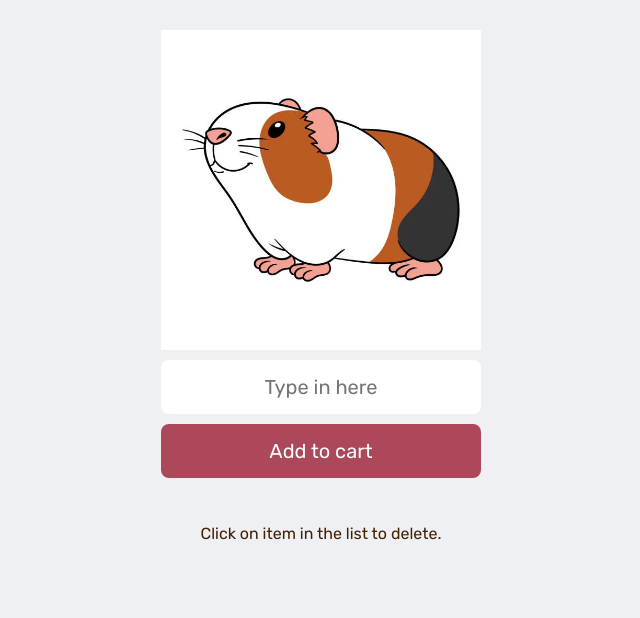
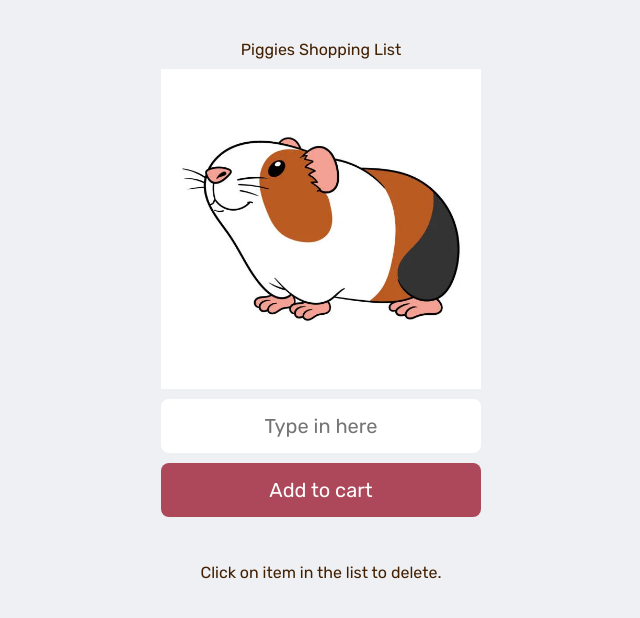
Before and after one commit to henryteo1/Play-ShoppingList, a plain HTML site: page index.html in a window 1280 px wide. Shown: the whole page, without its empty margins (319-959 px from the left). Drawn offline with Linux system fonts and the light colour scheme; no server answers.

Commit message:
Update index.html
Includes words for description/more info.

```diff
--- a/index.html
+++ b/index.html
@@ -18,6 +18,7 @@
 
 <body>
     <div class="container">
+        <span id="info">Piggies Shopping List</span>
         <img src="assets/gp1.webp" alt="gpimage1">
         <input type="text" id="inputField" placeholder="Type in here">
         <button id="addButton">Add to cart</button>
```
